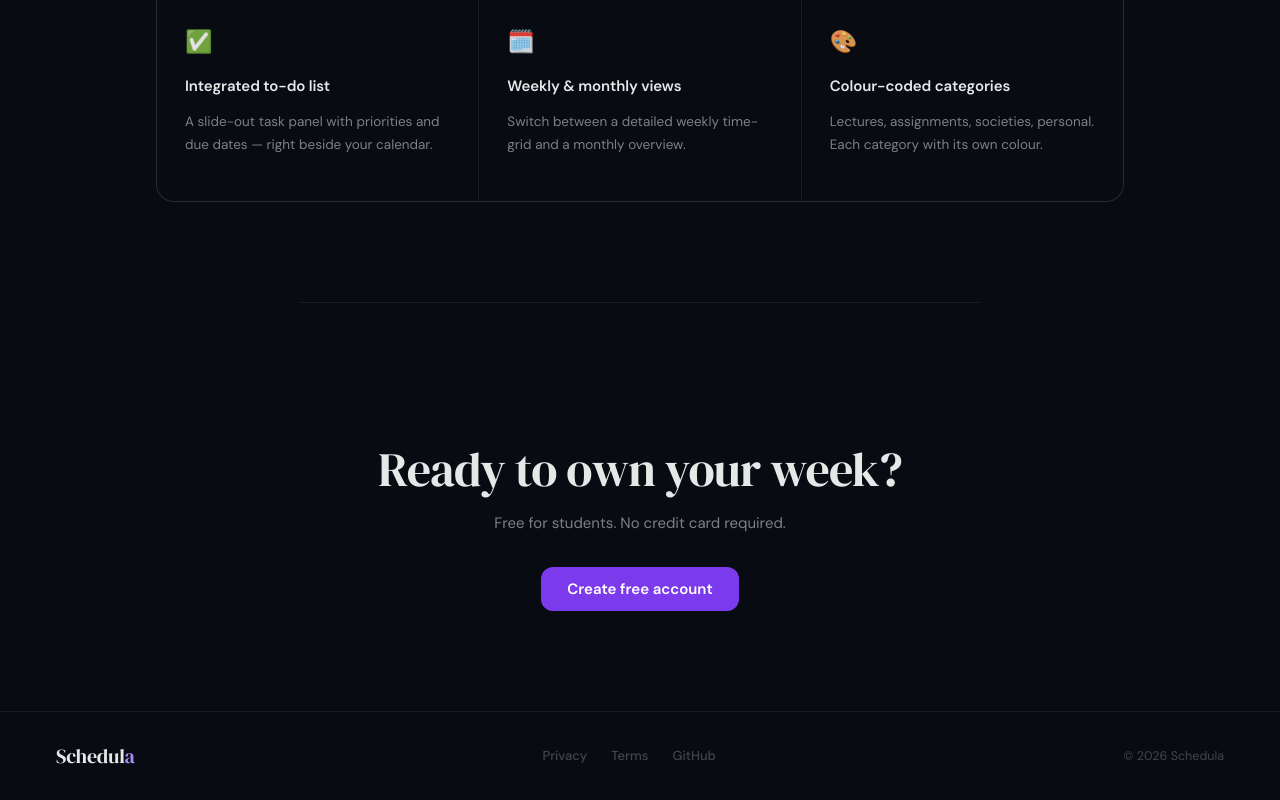
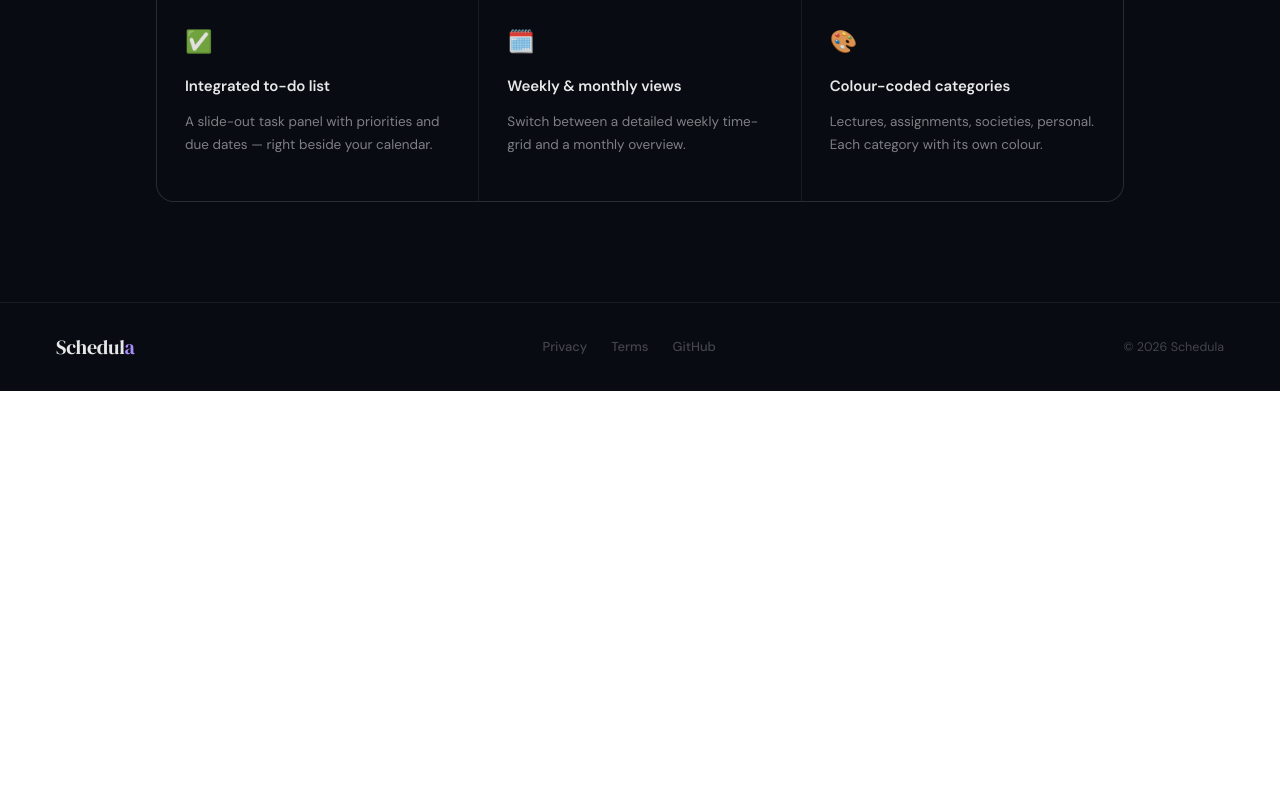
Before and after one commit to DavidAji06/Schedula, a React (Vite) app in the folder frontend-app/: page / in a window 1280 px wide. Shown: the part 1184-1984 px from the top of the page. After the commit the page ends 1575 px from the top, so only its background shows below. Built offline with nearby package versions, Linux system fonts and the light colour scheme.

Commit message:
Design changes

```diff
--- a/frontend-app/src/pages/Auth.jsx
+++ b/frontend-app/src/pages/Auth.jsx
@@ -128,7 +128,7 @@
                 name="username"
                 value={form.username}
                 onChange={handleChange}
-                placeholder="e.g. david_aj"
+                placeholder=" "
                 autoComplete="username"
                 autoFocus
               />
--- a/frontend-app/src/pages/Landing.jsx
+++ b/frontend-app/src/pages/Landing.jsx
@@ -100,13 +100,13 @@
       </section>
 
       {/* ── CTA ── */}
-      <section className="ln__cta">
+      {/* <section className="ln__cta">
         <h2 className="ln__cta-headline">Ready to own your week?</h2>
         <p className="ln__cta-sub">Free for students. No credit card required.</p>
         <button className="ln__btn-primary ln__btn-primary--lg" onClick={goToApp}>
           Create free account
         </button>
-      </section>
+      </section> */}
 
       {/* ── Footer ── */}
       <footer className="ln__footer">
```
